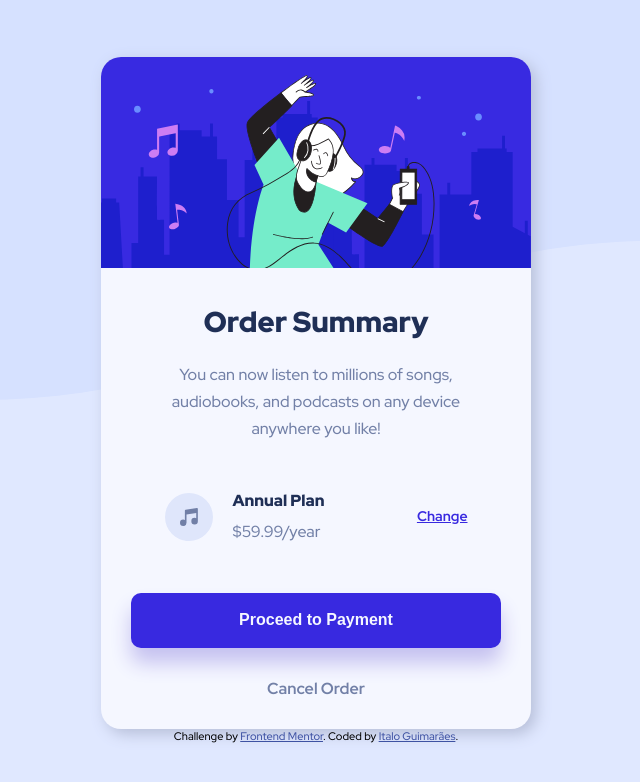
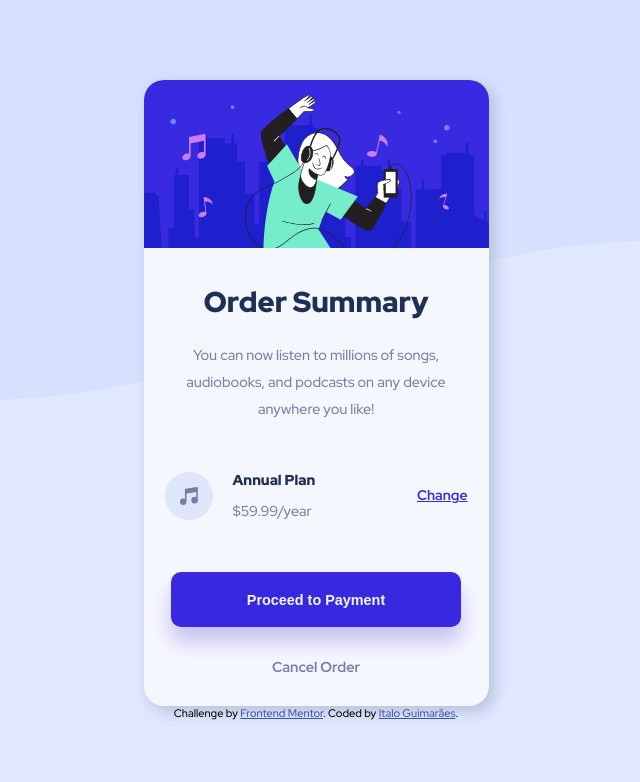
Before and after one commit to KaimuraDev/ordersummary-challenge, a plain HTML site: page index.html in a window 1280 px wide. Shown: the whole page, without its empty margins (324-964 px from the left). Drawn offline with Linux system fonts and the light colour scheme.

Commit message:
mediaquery-update

```diff
--- a/styling/style.css
+++ b/styling/style.css
@@ -152,14 +152,16 @@ body{
     color: hsl(228, 45%, 44%);
 }
 
-@media (max-width: 576px){
+@media (max-width: 1440px){
 
     #card-container{
         width: 345px;
+        font-size: 0.9rem;
     }
 
     .payment-button input[type="button"]{
         width: 290px;
+        font-size: 0.9rem;
     }
 
 }
```
